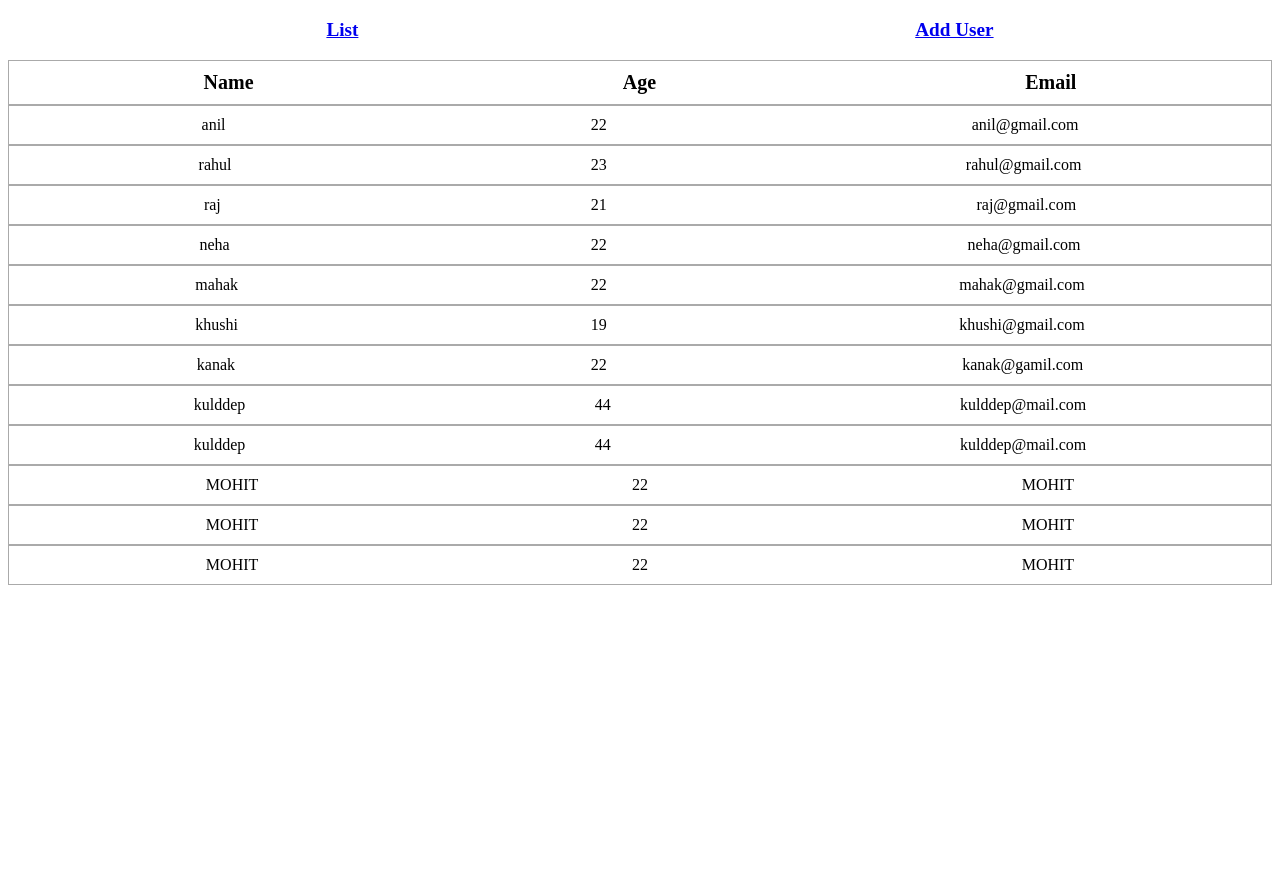
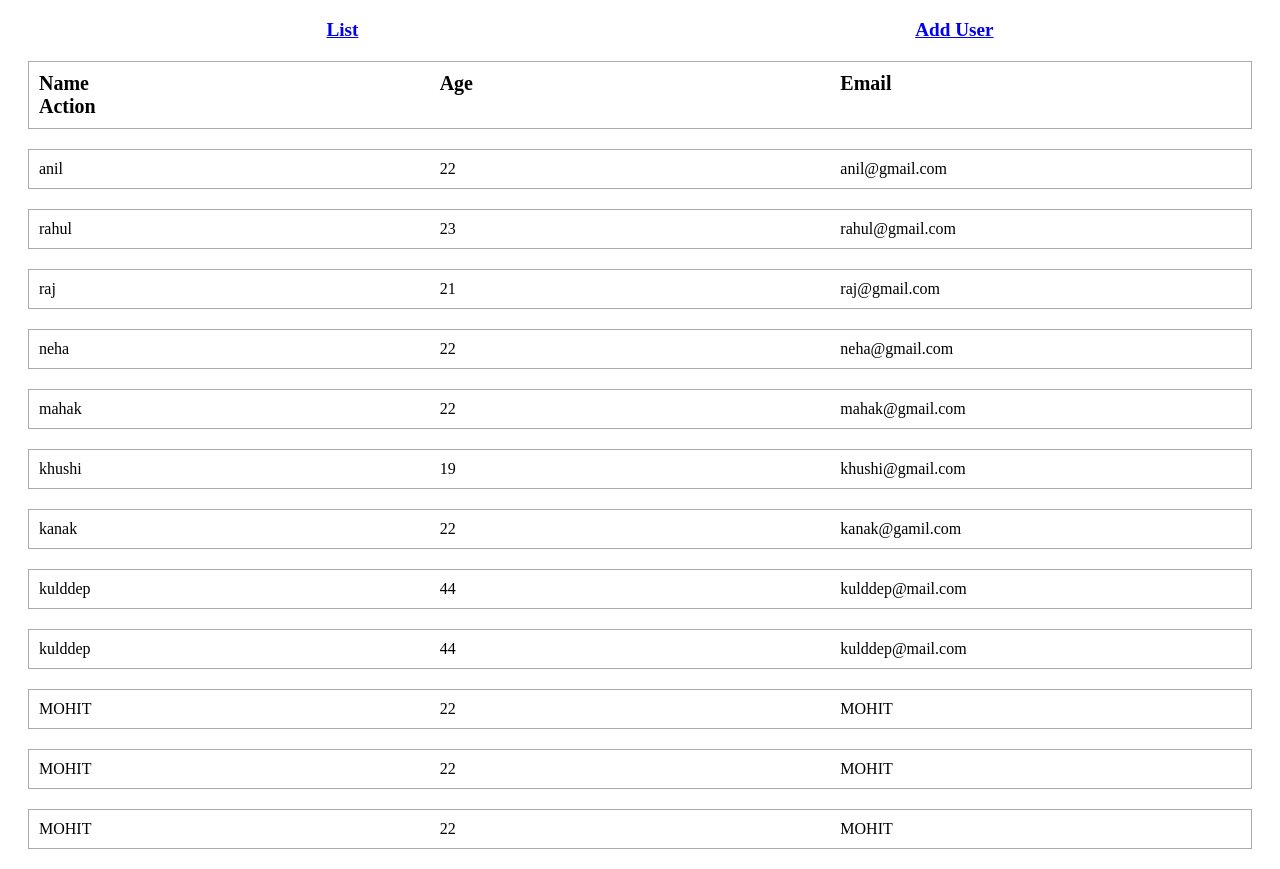
Before and after one commit to muskan-chouhan/react, a React (Vite) app in the folder 63-route-users-ui/: page / in a window 1280 px wide. Before the commit the page ends 800 px from the top, so only its background shows below. Built offline with nearby package versions, Linux system fonts and the light colour scheme; data requests are answered from the project's data file.

Commit message:
api intigrate using psot method

```diff
--- a/63-route-users-ui/src/App.css
+++ b/63-route-users-ui/src/App.css
@@ -1,13 +1,13 @@
 .user-list {
-  display: flex;
-  justify-content: space-around;
+  display: grid;
+  grid-template-columns: 1fr 1fr 1fr;
   border: 1px solid #aaa;
-  margin: 0;
+  margin: 20px;
   padding: 10px;
   list-style: none;
 
+}
 
-}
 
 .user-list-head {
   font-size: 20px;
--- a/63-route-users-ui/src/UserList.jsx
+++ b/63-route-users-ui/src/UserList.jsx
@@ -27,6 +27,7 @@ function UserList() {
                 <li>Name</li>
                 <li>Age</li>
                 <li>Email</li>
+                <li>Action</li>
             </ul>
             {
                 !loading ?
```
